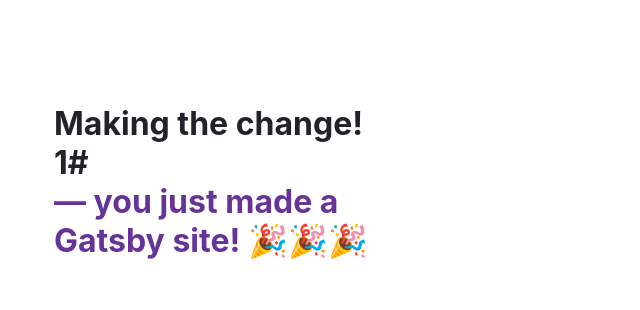
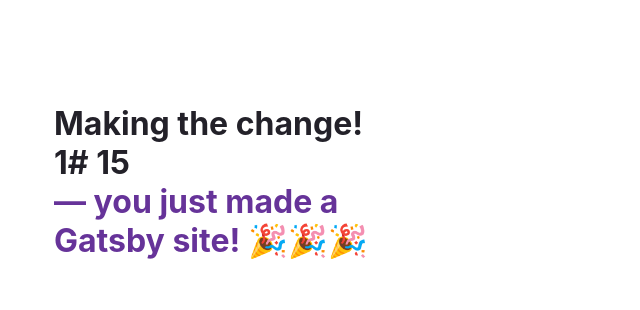
Before and after one commit to Uuhuuu/gatsby3-11, a Gatsby site: page / in a window 1280 px wide. Shown: the top 310 px of the page, 50-690 px from the left. Built offline with nearby package versions, Linux system fonts and the light colour scheme; Gatsby itself is replaced by a stand-in of ours.

Commit message:
With 15 on cloud

```diff
--- a/src/pages/index.js
+++ b/src/pages/index.js
@@ -127,7 +127,7 @@
   return (
     <main style={pageStyles}>
       <h1 style={headingStyles}>
-        Making the change! 1#
+        Making the change! 1# 15
         <br />
         <span style={headingAccentStyles}>— you just made a Gatsby site! 🎉🎉🎉</span>
       </h1>
```
